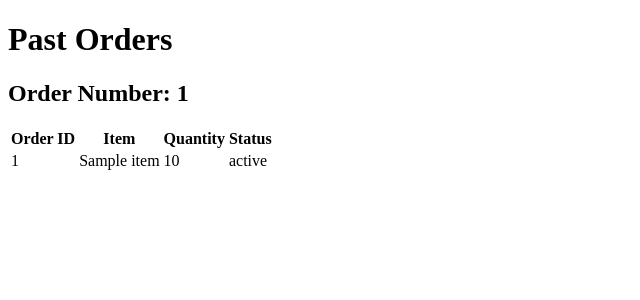
After one commit to Parzival7566/Mini_Projects_sem_5, a Flask app: template Free_Raj/templates/past_orders.html in a window 1280 px wide. The commit adds this page. Shown: the top 300 px of the page, without its empty margins (0-640 px from the left). Run offline with Flask 3, Linux system fonts and the light colour scheme; the template is opened without the code that fills it: most values are stand-ins (such as "Sample title", 1, 10 or a date in 2020); some libraries are stand-ins or nearby versions.

Commit message:
Added the past orders functionality

```diff
--- /dev/null
+++ b/Free_Raj/templates/past_orders.html
@@ -0,0 +1,32 @@
+<!DOCTYPE html>
+<html>
+    <head>
+    <title>Past Orders</title>
+    </head>
+    <body>
+        <h1>Past Orders</h1>
+        {% if past_orders %}
+        {% for order_group in past_orders %}
+            <h2>Order Number: {{ order_group._id }}</h2>
+            <table>
+                <tr>
+                    <th>Order ID</th>
+                    <th>Item</th>
+                    <th>Quantity</th>
+                    <th>Status</th>
+                </tr>
+                {% for order in order_group.orders %}
+                <tr>
+                    <td>{{ order._id }}</td>
+                    <td>{{ order.item }}</td>
+                    <td>{{ order.quantity }}</td>
+                    <td>{{ order.status }}</td>
+                </tr>
+                {% endfor %}
+            </table>
+        {% endfor %}
+        {% else %}
+        <h2>No orders made yet!</h2>
+        {% endif %}
+    </body>
+</html>
--- a/Free_Raj/templates/studentdashboard.html
+++ b/Free_Raj/templates/studentdashboard.html
@@ -52,14 +52,15 @@
     </div>
     {% endif %}
 
+    <button id="past_orders" onclick="past_orders()">Past Orders</button>
 
     <script>
     function showCart() {
         window.location.href = "/view_cart?prn={{ student['prn'] }}";
     }
 
-    function checkout() {
-        // Implement checkout logic (e.g., payment processing)
+    function past_orders() {
+        window.location.href="/past_orders/{{ student['prn'] }}"
     }
     </script>
 
```
Also changed, not shown: Free_Raj/app.py (+38 -4 lines), Free_Raj/templates/view_cart.html (+10 -10 lines).
